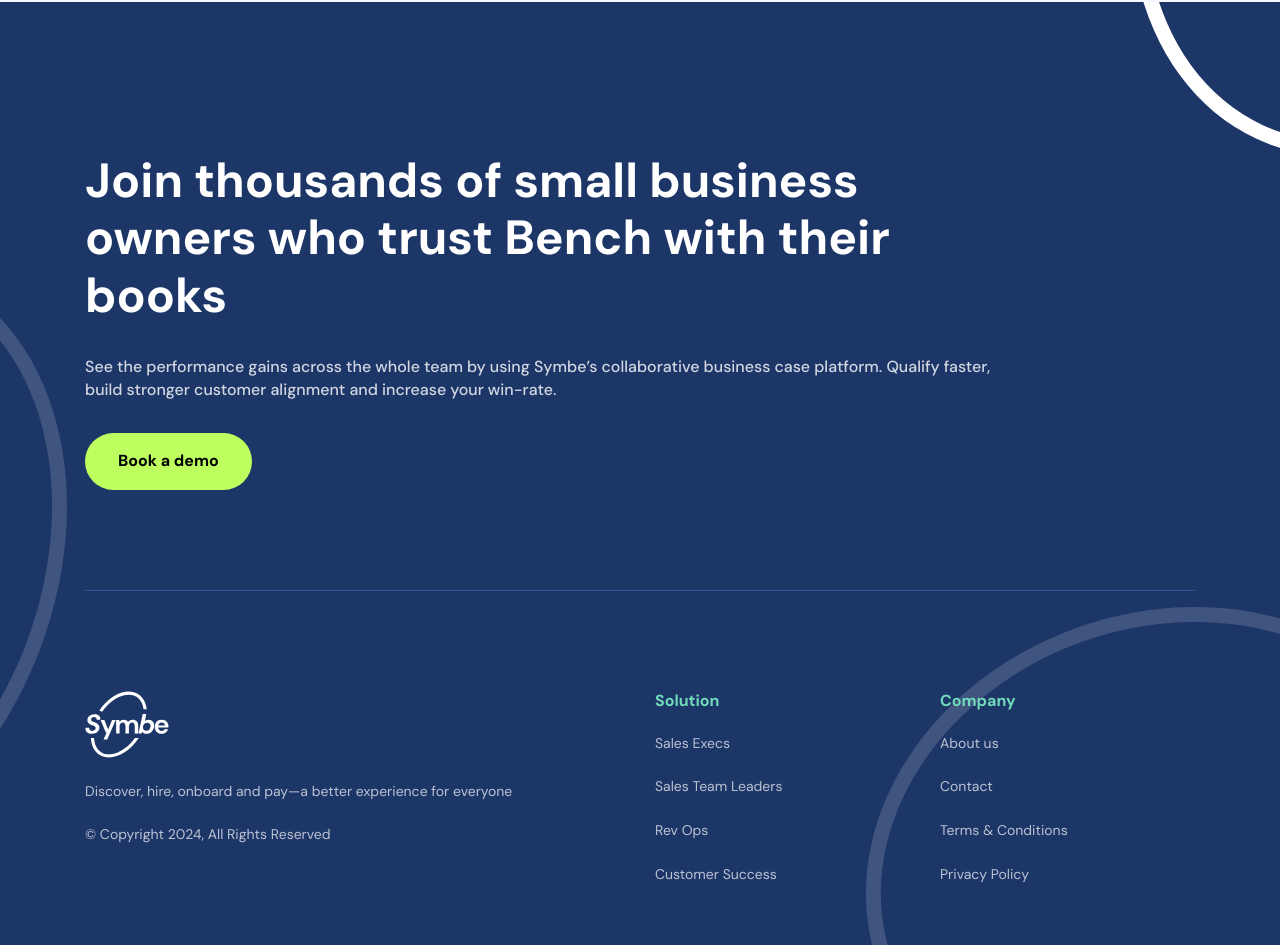
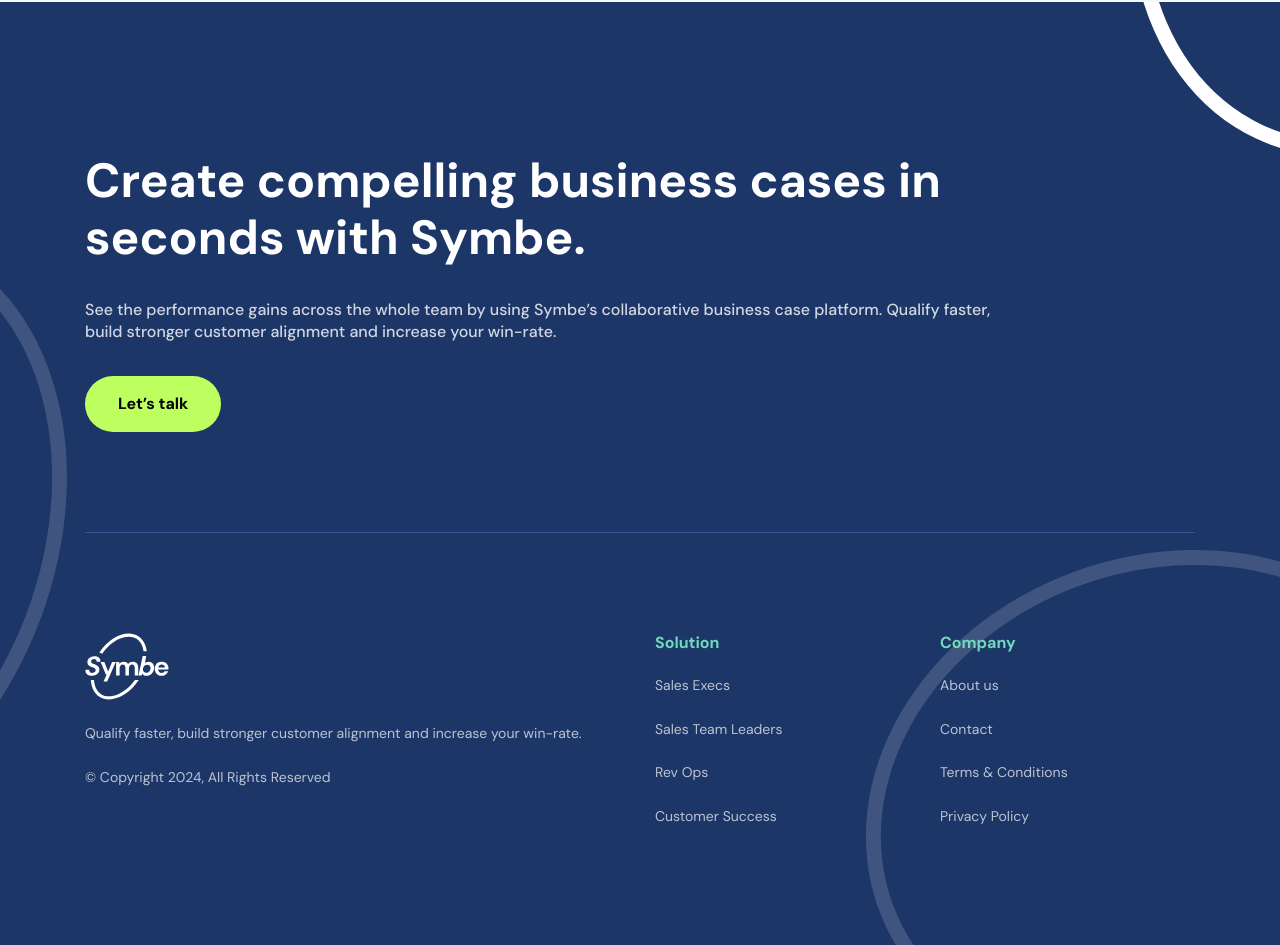
Before and after one commit to codezei/symbe, a plain HTML site: page dist/index.html in a window 1280 px wide. Shown: the part 5128-6073 px from the top of the page. Drawn offline with Linux system fonts and the light colour scheme.

Commit message:
change footer text 2

```diff
--- a/dist/index.html
+++ b/dist/index.html
@@ -311,13 +311,13 @@
     <div class="row">
         <div class="col-lg-10">
             <h2 class="join__title wow fadeInLeft">
-                Join thousands of small business owners who trust Bench with their books
+                Create compelling business cases in seconds with Symbe.
             </h2>
             <p class="join__subtitle subtitle wow fadeInLeft" data-wow-delay="200ms">
                 See the performance gains across the whole team by using Symbe’s collaborative business case platform. Qualify faster, build stronger customer alignment and increase your win-rate.
             </p>
             <a href="" class="btn btn-primary join__btn" data-wow-delay="200ms">
-                Book a demo
+                Let’s talk
             </a>
         </div>
     </div>
@@ -340,7 +340,7 @@
                             </a>
                         </div>
                         <p class="footer__info">
-                            Discover, hire, onboard and pay—a better experience for everyone
+                            Qualify faster, build stronger customer alignment and increase your win-rate.
                         </p>
                         <p class="footer__info">
                             © Copyright 2024, All Rights Reserved
```
Also changed, not shown: app/parts/footer-block.html (+1 -1 lines), app/parts/join.html (+2 -2 lines), dist/about.html (+3 -3 lines), dist/contact.html (+3 -3 lines), dist/customer-success.html (+3 -3 lines), dist/rev-ops.html (+3 -3 lines), dist/sales-exec.html (+3 -3 lines), dist/sales-leader.html (+3 -3 lines).
